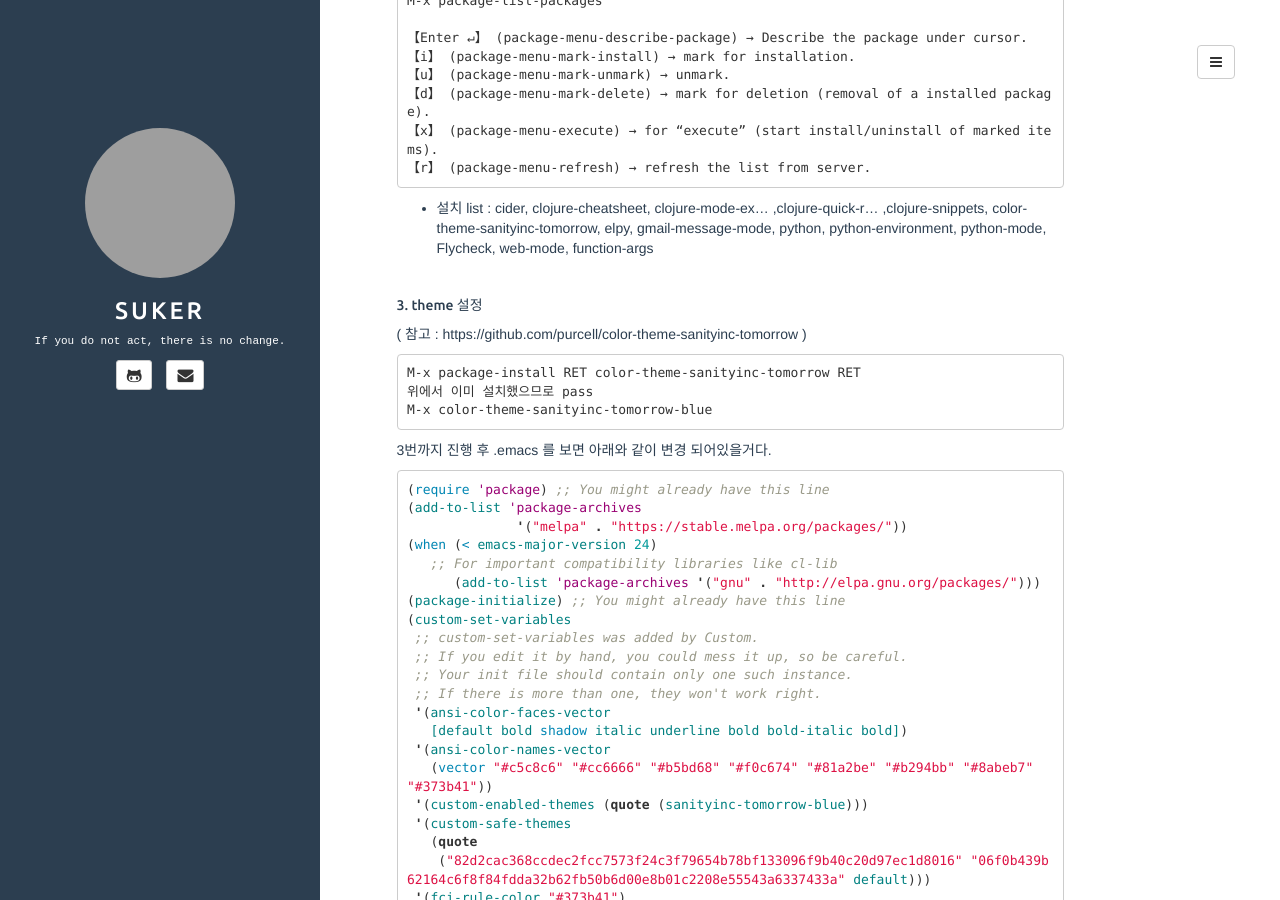
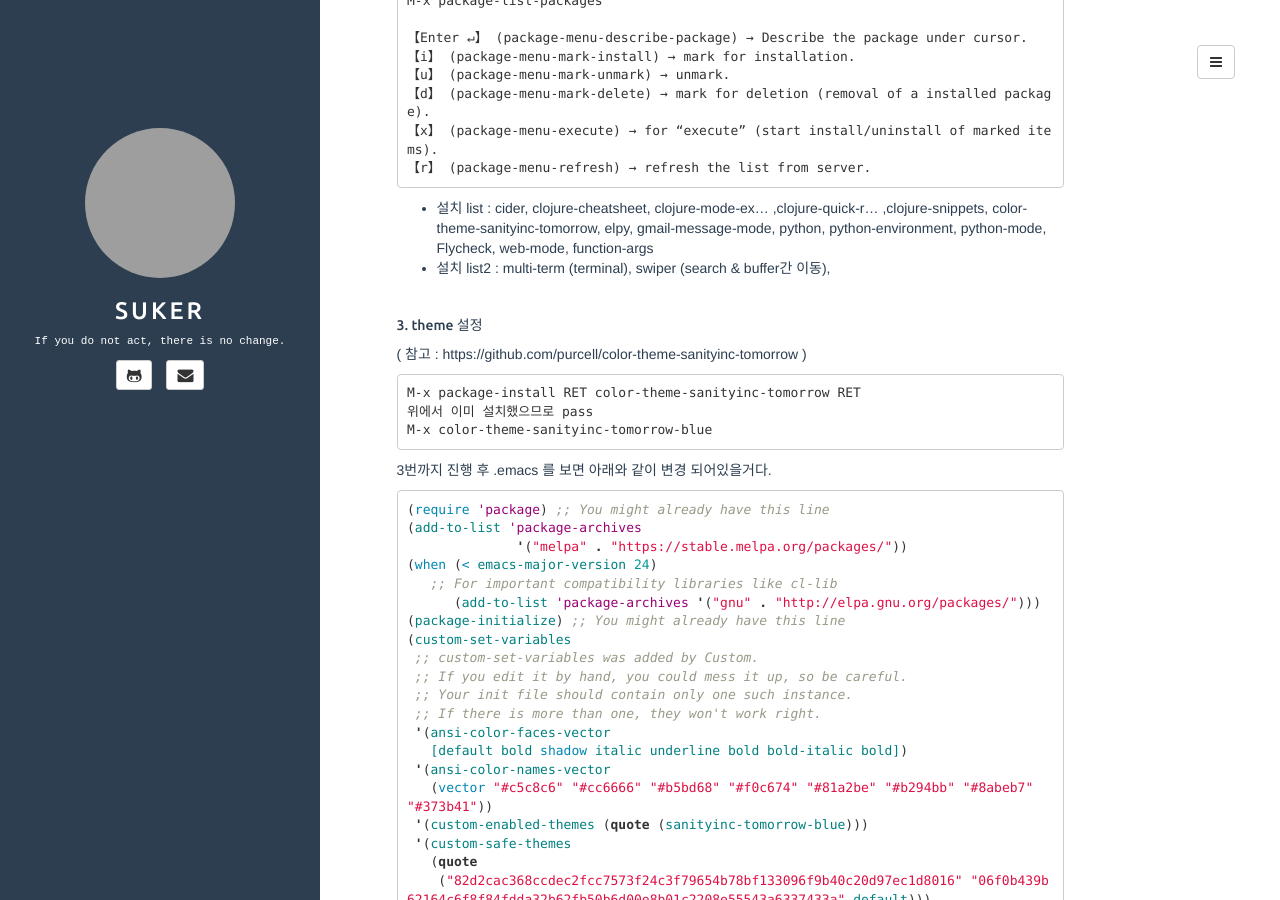
Before and after one commit to kchhero/kchhero.github.io, a Jekyll site: the page built from _posts/2017-04-07-emacs-environment-suker.md, in a window 1280 px wide and 900 px high, scrolled down 649 px. Built offline with Jekyll 4.4.1, drawn with Linux system fonts in a browser that asks for light colours; grey boxes are pictures that could not be loaded.

Commit message:
update 2017-04-07-emacs-environment-suker.md

```diff
--- a/_posts/2017-04-07-emacs-environment-suker.md
+++ b/_posts/2017-04-07-emacs-environment-suker.md
@@ -38,6 +38,7 @@ emacs 를 사용한지 3년이 조금 넘는 시간동안 .emacs와 .emacs.d 는
 	【r】 (package-menu-refresh) → refresh the list from server.
 
 * 설치 list : cider, clojure-cheatsheet, clojure-mode-ex... ,clojure-quick-r... ,clojure-snippets, color-theme-sanityinc-tomorrow, elpy, gmail-message-mode, python, python-environment, python-mode, Flycheck, web-mode, function-args
+* 설치 list2 : multi-term (terminal), swiper (search & buffer간 이동),
 
 <br>
 ##### 3. theme 설정
```
